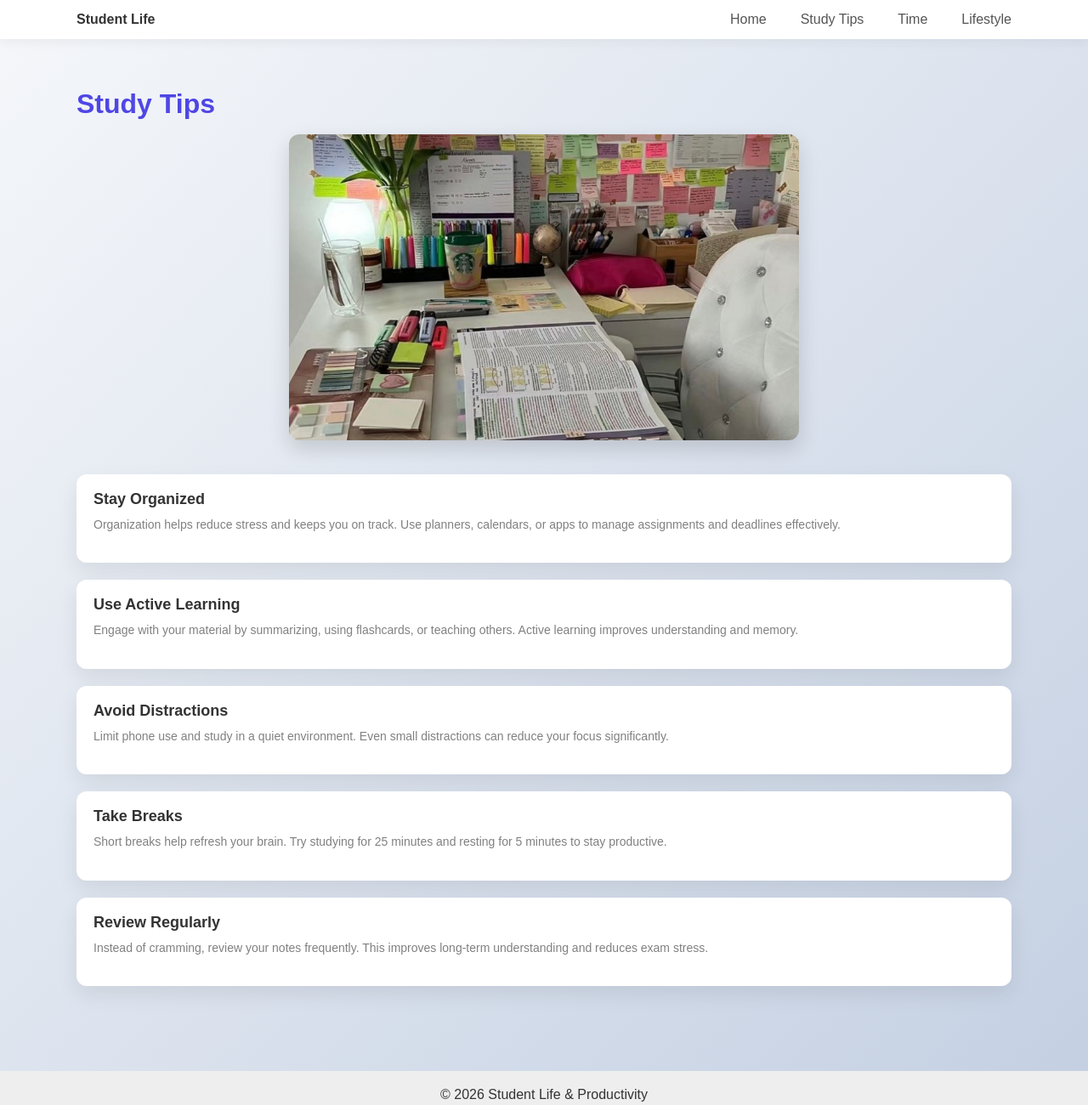
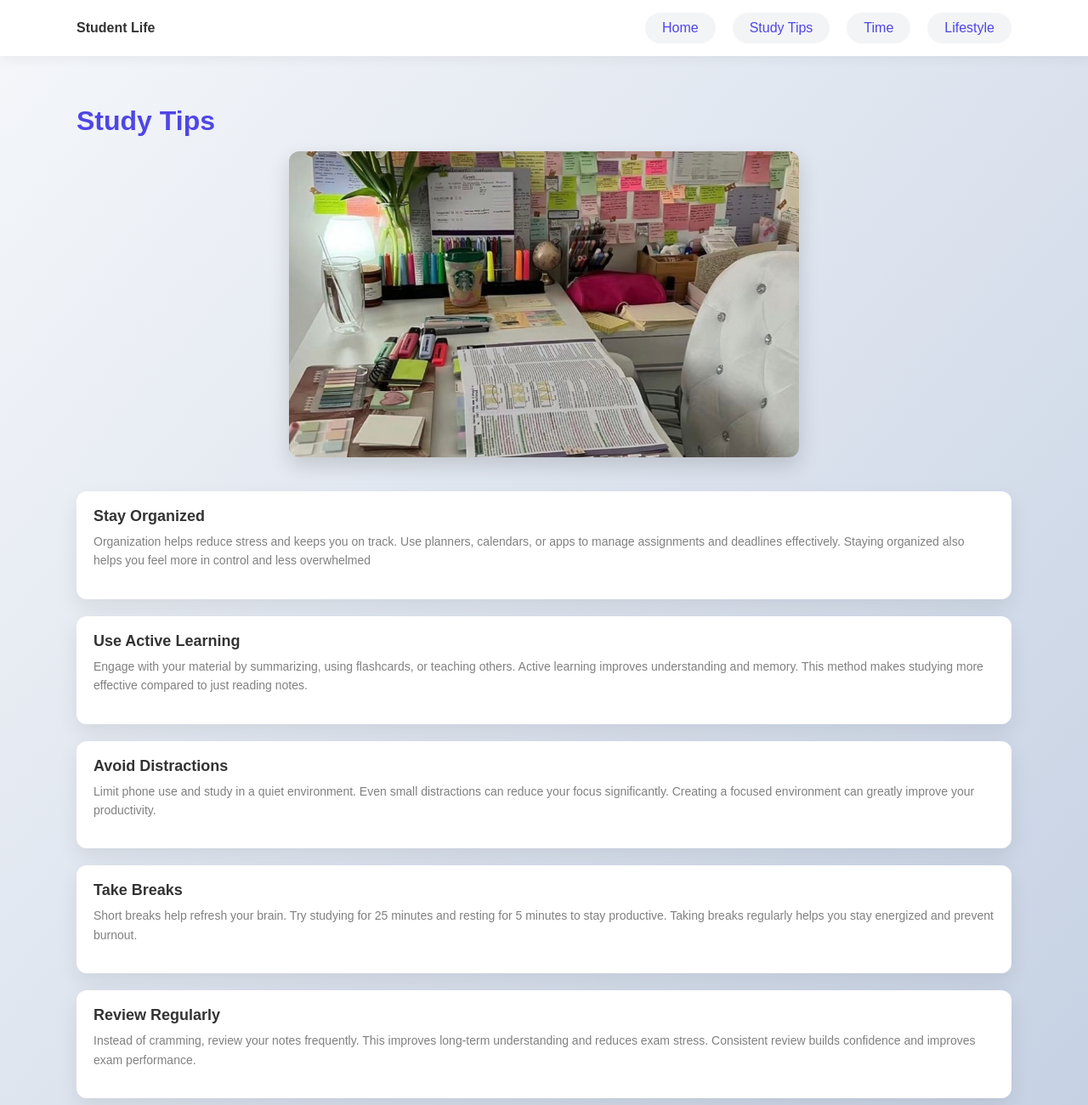
Before and after one commit to mrymm01/final, a plain HTML site: page study-tips.html in a window 1280 px wide. Shown: the top 1300 px of the page at 85% size. Drawn offline with Linux system fonts and the light colour scheme.

Commit message:
final changes

```diff
--- a/study-tips.html
+++ b/study-tips.html
@@ -37,7 +37,7 @@
 
   <p>
     Organization helps reduce stress and keeps you on track. Use planners, calendars,
-    or apps to manage assignments and deadlines effectively.
+    or apps to manage assignments and deadlines effectively. Staying organized also helps you feel more in control and less overwhelmed
   </p>
 </section>
 
@@ -45,7 +45,7 @@
   <h3>Use Active Learning</h3>
   <p>
     Engage with your material by summarizing, using flashcards, or teaching others.
-    Active learning improves understanding and memory.
+    Active learning improves understanding and memory. This method makes studying more effective compared to just reading notes.
   </p>
 </section>
 
@@ -53,7 +53,7 @@
   <h3>Avoid Distractions</h3>
   <p>
     Limit phone use and study in a quiet environment. Even small distractions can
-    reduce your focus significantly.
+    reduce your focus significantly. Creating  a focused environment can greatly improve your productivity.
   </p>
 </section>
 
@@ -61,7 +61,7 @@
   <h3>Take Breaks</h3>
   <p>
     Short breaks help refresh your brain. Try studying for 25 minutes and resting
-    for 5 minutes to stay productive.
+    for 5 minutes to stay productive. Taking breaks regularly helps you stay energized and prevent burnout.
   </p>
 </section>
 
@@ -69,7 +69,7 @@
   <h3>Review Regularly</h3>
   <p>
     Instead of cramming, review your notes frequently. This improves long-term
-    understanding and reduces exam stress.
+    understanding and reduces exam stress. Consistent review builds confidence and improves exam performance.
   </p>
 </section>
 
--- a/style.css
+++ b/style.css
@@ -10,6 +10,7 @@ h2 {
   color: #4f46e5;
   margin-bottom: 20px;
 }
+
 
 .container {
   width: 90%;
@@ -40,13 +41,17 @@ nav ul {
 
 nav a {
   text-decoration: none;
-  color: #555;
-  font-weight: 500;
-  margin-left: 20px;
+  color: #4f46e5;
+  padding: 10px 20px;
+  border-radius: 25px;
+  background-color: #f3f4f6;
+  transition: 0.3s;
+  display: inline-block;
 }
 
-nav a :hover {
-  color: #4f46e5;
+nav a:hover {
+  background-color: #4f46e5;
+  color: white;
 }
 
 main {
@@ -100,7 +105,7 @@ main {
 }
 
 .btn :hover {
-  background: black;
+  background: rgba(13, 13, 13, 0.492);
   transform: translateY(-2px);
   box-shadow: 0 8px 20px rgba(0, 0, 0, 0.15);
 }
@@ -109,6 +114,7 @@ main {
 .info {
   text-align: center;
   margin: 40px 0;
+  line-height: 1.6;
 }
 
 .info h2 {
```
Also changed, not shown: time-management.html (+5 -4 lines).
